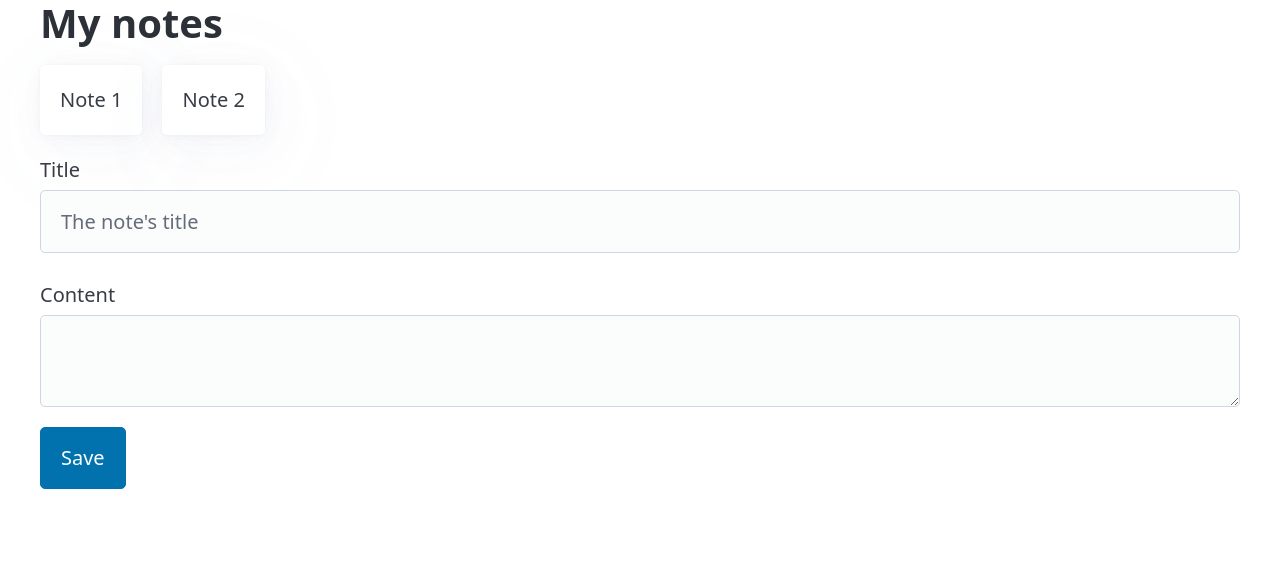
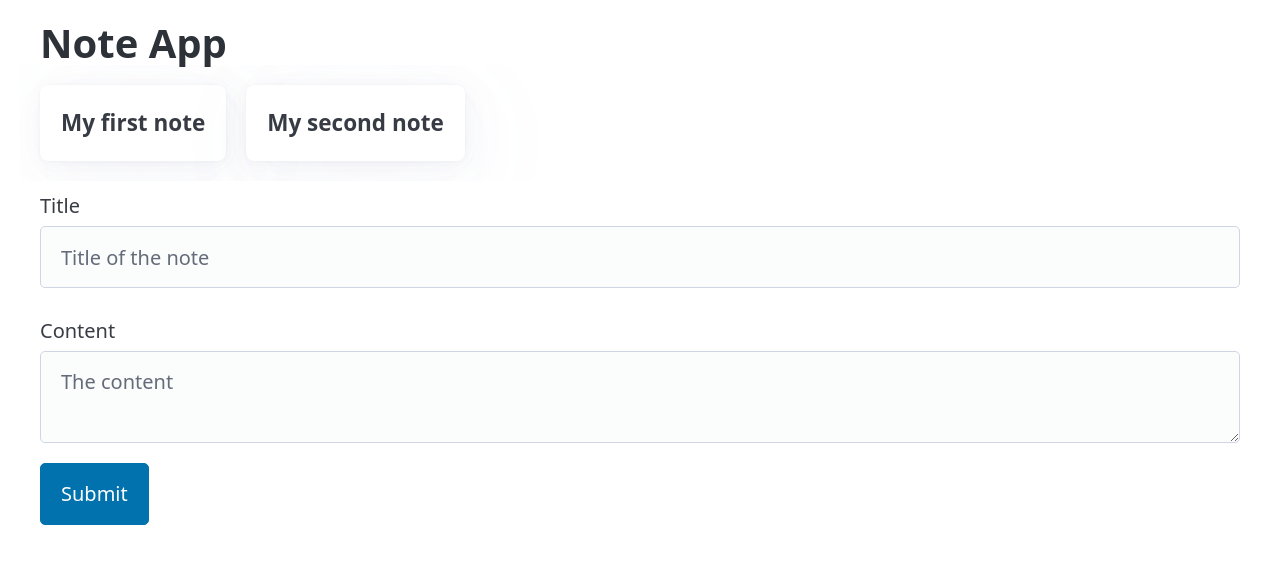
Before and after one commit to thanawat-ake/skooldio-note-app, a React (Vite) app: page / in a window 1280 px wide. Shown: the top 564 px of the page. Built offline with nearby package versions, Linux system fonts and the light colour scheme.

Commit message:
CSS Inline Styles and class name

```diff
--- a/src/App.css
+++ b/src/App.css
@@ -1,3 +1,27 @@
+.container {
+  margin-top: 1rem;
+}
+
 .app-title {
   margin-bottom: 1rem;
 }
+
+.note-list {
+  display: flex;
+  gap: 1rem;
+  overflow: auto;
+  margin: -1rem;
+  padding: 1rem;
+}
+
+.note-item {
+  margin: 0;
+  border-radius: 8px;
+  border: 1px solid rgba(255, 255, 255, 0.6);
+  padding: 1rem;
+}
+
+.note-title {
+  font-size: 1.125rem;
+  font-weight: bold;
+}
--- a/src/App.jsx
+++ b/src/App.jsx
@@ -5,36 +5,33 @@ import "./App.css";
 function App() {
   return (
     <main className="container">
-      <h1 className="app-title">My notes</h1>
+      <h1 className="app-title">Note App</h1>
+      <div className="note-list">
+        <article className="note-item">
+          <div className="note-title">My first note</div>
+        </article>
 
-      <div style={{ display: "flex", gap: "1rem" }}>
-        <article style={{ margin: 0 }}>
-          <div>Note 1</div>
-        </article>
-        <article style={{ margin: 0 }}>
-          <div>Note 2</div>
+        <article className="note-item">
+          <div className="note-title">My second note</div>
         </article>
       </div>
 
-      <div style={{ marginTop: "1rem" }}>
-        <label htmlFor="title">
-          Title
-          <input
-            type="text"
-            id="title"
-            name="title"
-            placeholder="The note's title"
-            required
-          />
-        </label>
+      <br />
 
-        <label htmlFor="content">
-          Content
-          <textarea type="text" id="content" name="content" required />
-        </label>
+      <label htmlFor="note-title">
+        Title
+        <input id="note-title" placeholder="Title of the note" required></input>
+      </label>
 
-        <button type="button">Save</button>
-      </div>
+      <label htmlFor="note-content">
+        Content
+        <textarea
+          id="note-content"
+          placeholder="The content"
+          required
+        ></textarea>
+      </label>
+      <button type="button">Submit</button>
     </main>
   );
 }
```
